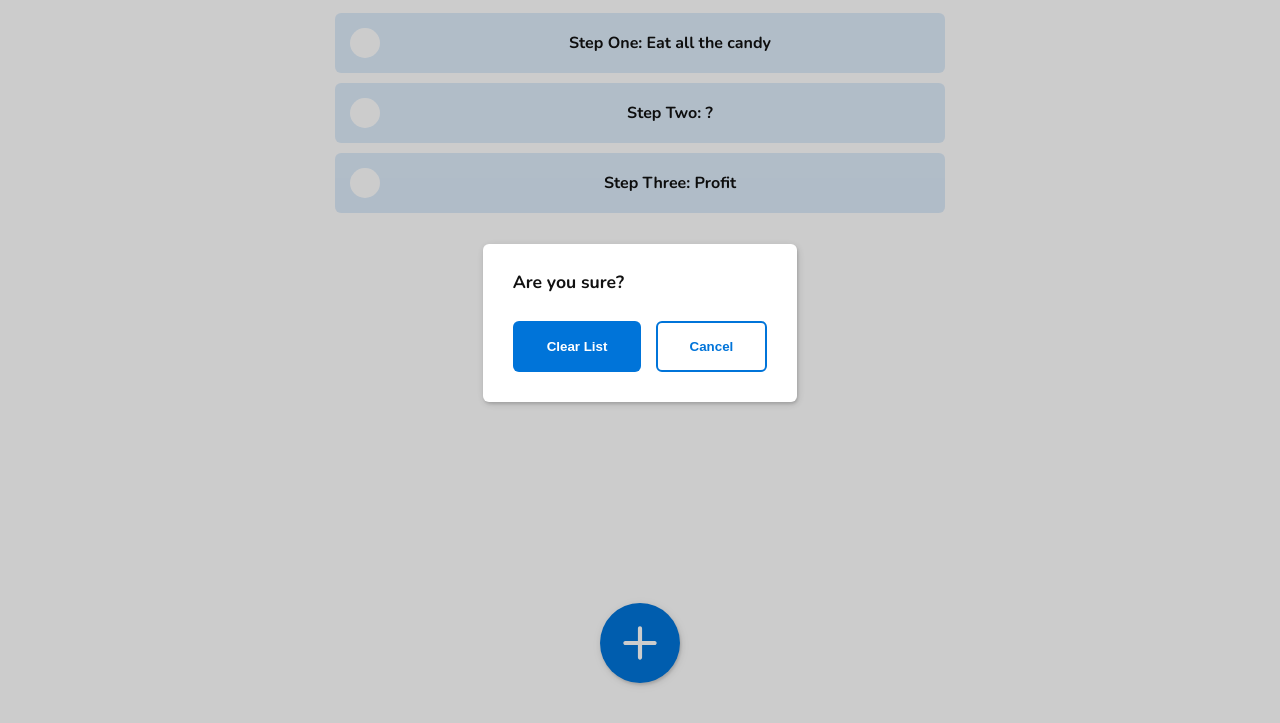
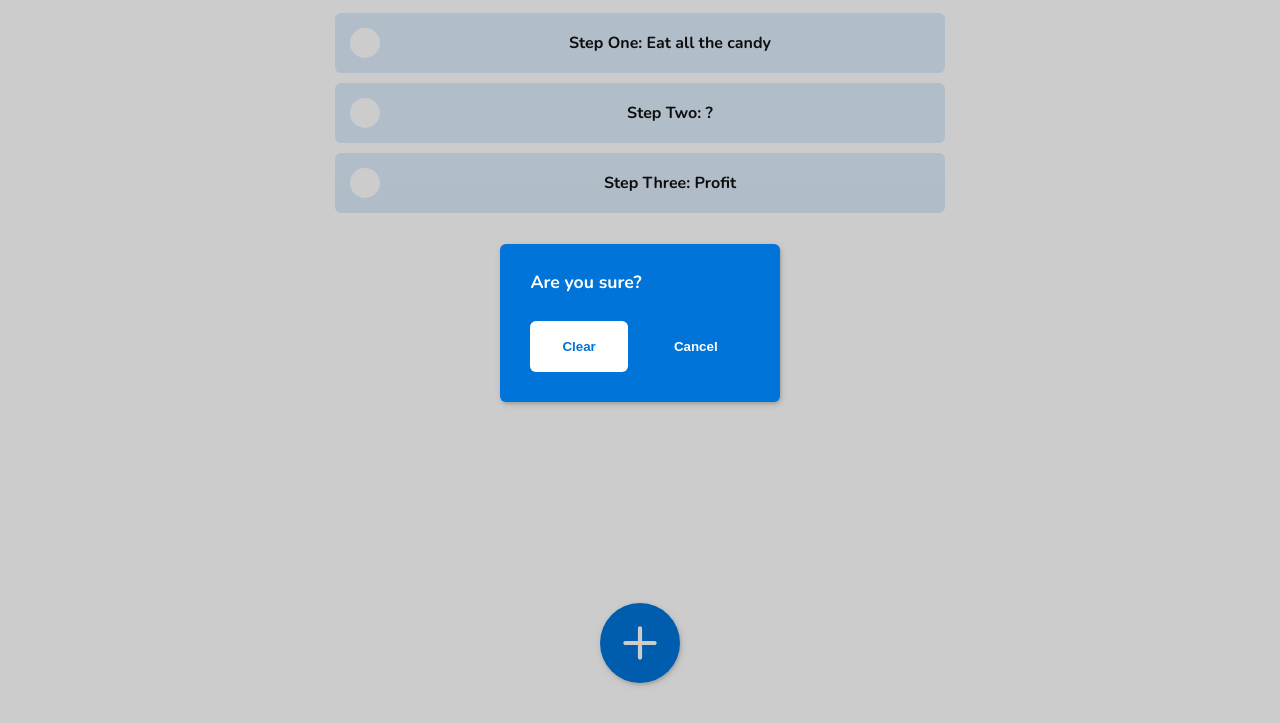
Before and after one commit to jossdoe/todos, a plain HTML site: page index.html in a window 1280 px wide. Both pictures are taken after a click on the button "Clear List". Shown: the part 77-800 px from the top of the page. Drawn offline with nearby package versions, Linux system fonts and the light colour scheme.

Commit message:
Confirm dialog styles

```diff
--- a/css/style.css
+++ b/css/style.css
@@ -381,13 +381,14 @@ article button:active {
   left: 0;
   right: 0;
   background-color: var(--overlay-bg);
+  color: var(--body-bg);
   z-index: 130;
   display: grid;
   place-items: center;
 }
 
 .confirm-dialog {
-  background-color: white;
+  background-color: var(--primary);
   border-radius: 6px;
   padding: 30px;
   min-width: 200px;
@@ -402,41 +403,39 @@ article button:active {
 
 .confirm-delete {
   border: none;
-  background-color: var(--primary);
-  color: var(--body-bg);
-  border: solid 2px transparent;
-  padding: 16px 32px;
+  background-color: var(--body-bg);
+  color: var(--primary);
+  padding: 18px 32px;
   border-radius: 6px;
   font-weight: 700;
-  transition: transform 0.2s, background-color 0.2s;
+  transition: transform 0.2s, opacity 0.2s;
 }
 
 .confirm-delete:hover {
-  background-color: var(--primary-hover);
+  opacity: 0.7;
 }
 
 .confirm-delete:active {
-  background-color: var(--primary-hover);
+  opacity: 0.7;
   transform: scale(0.9);
 }
 
 .cancel-delete {
   border: none;
-  background-color: var(--body-bg);
-  color: var(--primary);
-  border: solid 2px var(--primary);
-  padding: 16px 32px;
+  background-color: var(--primary);
+  color: var(--body-bg);
+  padding: 18px 32px;
   border-radius: 6px;
   font-weight: 700;
-  transition: transform 0.2s, opacity 0.2s;
+  transition: transform 0.2s, background-color 0.2s;
   margin-left: 10px;
 }
 
 .cancel-delete:hover {
-  opacity: 0.7;
+  background-color: var(--primary-hover);
 }
 
 .cancel-delete:active {
-  opacity: 0.7;
+  background-color: var(--primary-hover);
   transform: scale(0.9);
 }
--- a/index.html
+++ b/index.html
@@ -77,7 +77,7 @@
     <div class="confirm-background hide">
       <div class="confirm-dialog">
         <p>Are you sure?</p>
-        <button class="confirm-delete">Clear List</button>
+        <button class="confirm-delete">Clear</button>
         <button class="cancel-delete">Cancel</button>
       </div>
     </div>
```
